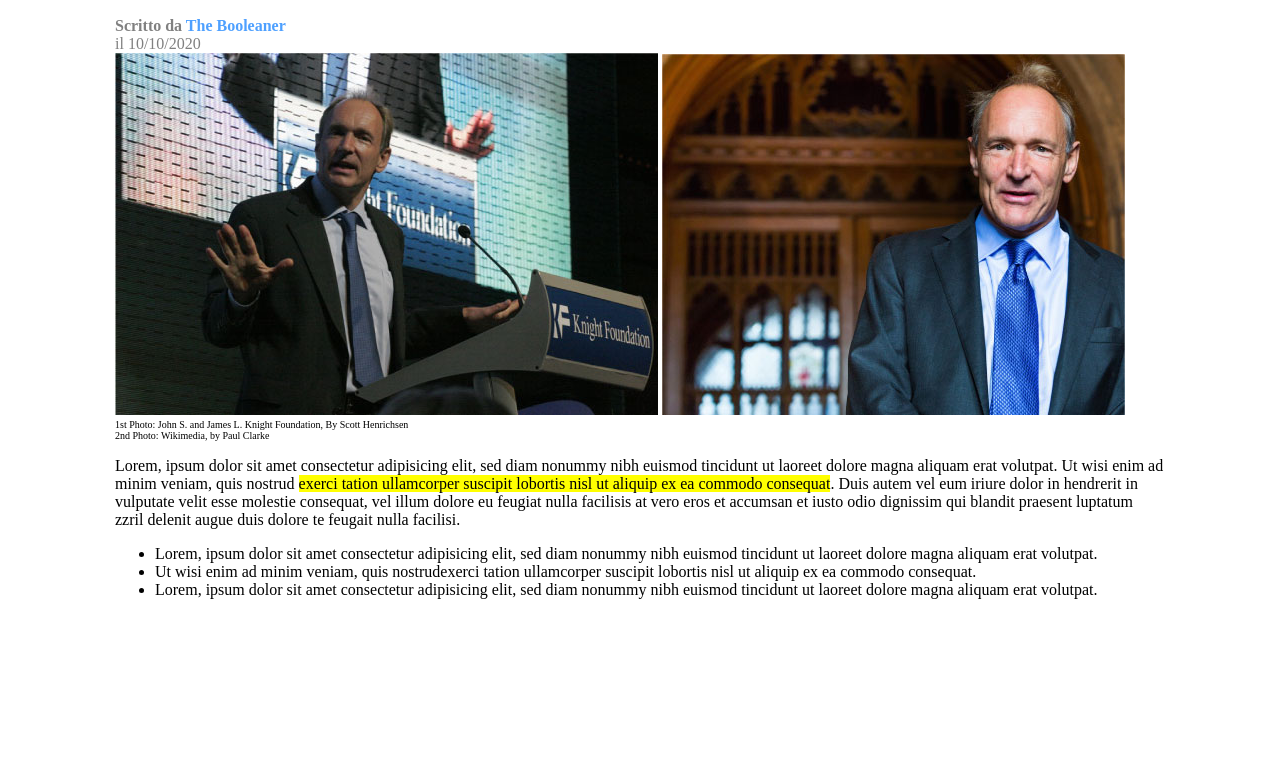
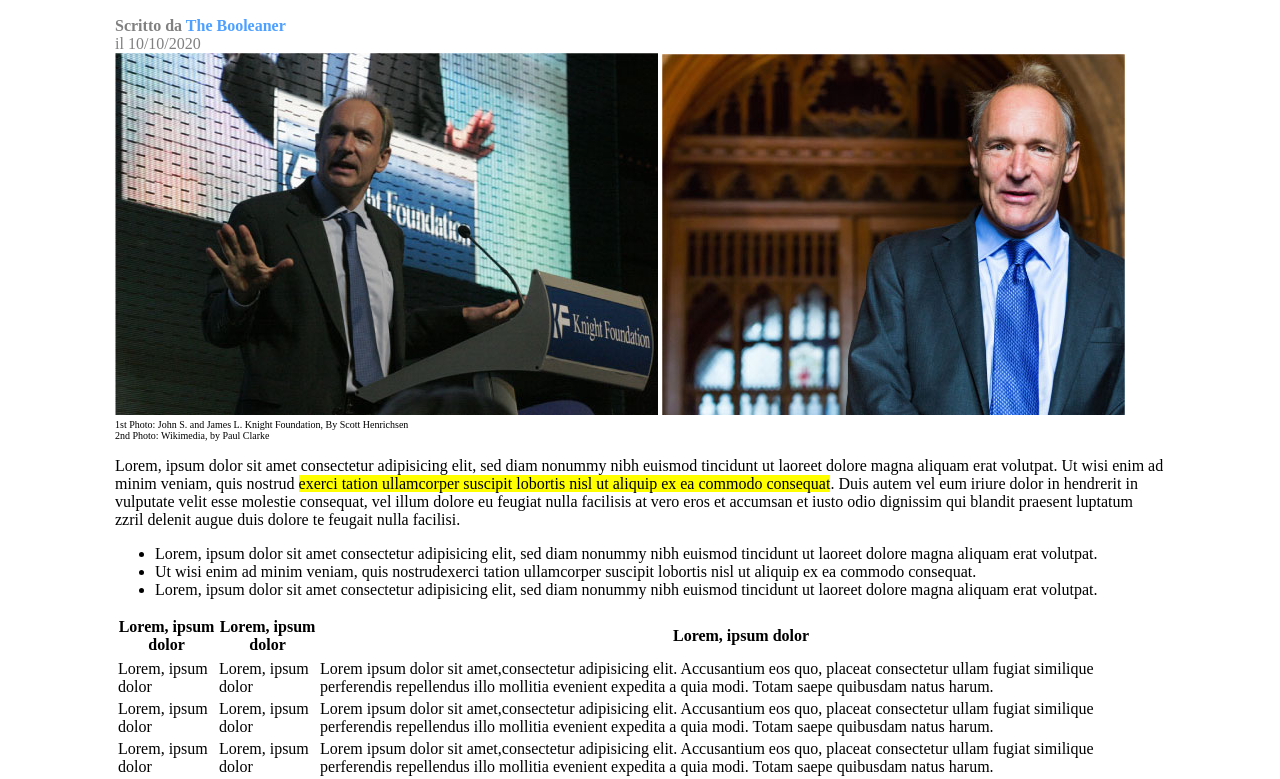
Before and after one commit to Mdigennaro/html-css-booleaner, a plain HTML site: page index.html in a window 1280 px wide. Shown: the part 150-929 px from the top of the page. Before the commit the page ends 800 px from the top, so only its background shows below. Drawn offline with Linux system fonts and the light colour scheme.

Commit message:
fine-tabella

```diff
--- a/index.html
+++ b/index.html
@@ -41,6 +41,38 @@
         <li>Lorem, ipsum dolor sit amet consectetur adipisicing elit, sed diam nonummy nibh euismod tincidunt ut laoreet dolore magna aliquam erat volutpat.</li>
       </ul>
     </section>
+    <!--Tabella-->
+    <section>
+      <table>
+        <tr>
+          <thead class="colori-intestazione">
+            <th>Lorem, ipsum dolor</th>
+            <th>Lorem, ipsum dolor</th>
+            <th>Lorem, ipsum dolor</th>
+          </thead>
+        </tr>
+
+        <tbody>
+          <tr class="colori-corpo1">
+            <td>Lorem, ipsum dolor</td>
+            <td>Lorem, ipsum dolor</td>
+            <td>Lorem ipsum dolor sit amet,consectetur adipisicing elit. Accusantium eos quo, placeat consectetur ullam fugiat similique perferendis repellendus illo mollitia evenient expedita a quia modi. Totam saepe quibusdam natus harum.</td>
+          </tr>
+          <tr>
+            <td>Lorem, ipsum dolor</td>
+            <td>Lorem, ipsum dolor</td>
+            <td>Lorem ipsum dolor sit amet,consectetur adipisicing elit. Accusantium eos quo, placeat consectetur ullam fugiat similique perferendis repellendus illo mollitia evenient expedita a quia modi. Totam saepe quibusdam natus harum.</td>
+          </tr>
+          <tr class="colori-corpo1">
+            <td>Lorem, ipsum dolor</td>
+            <td>Lorem, ipsum dolor</td>
+            <td>Lorem ipsum dolor sit amet,consectetur adipisicing elit. Accusantium eos quo, placeat consectetur ullam fugiat similique perferendis repellendus illo mollitia evenient expedita a quia modi. Totam saepe quibusdam natus harum.</td>
+          </tr>
+
+        </tbody>
+
+      </table>
+    </section>
 
 
 
```
